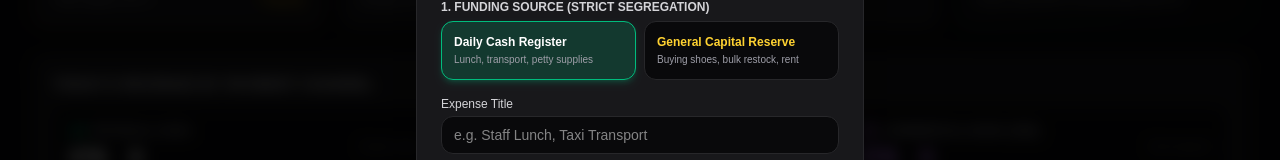
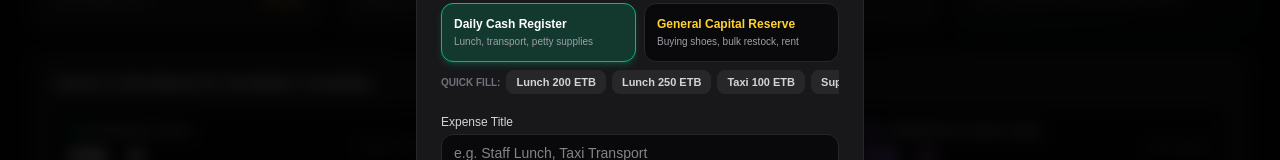
Before and after one commit to Abdulazizgr/Velox, a Next.js app: page /finances in a window 1280 px wide. Both pictures are taken after a click on the button "Record Expense". Shown: the part 221-381 px from the top of the page. Built offline with nearby package versions, Linux system fonts and the light colour scheme; no server answers.

Commit message:
feat(finances): add quick expense presets for staff lunch, transport, and capital restock

```diff
--- a/src/app/finances/page.tsx
+++ b/src/app/finances/page.tsx
@@ -466,7 +466,7 @@ export default function FinancesPage() {
                   <label className="block text-xs font-semibold text-zinc-300 uppercase mb-1.5">
                     1. Funding Source (Strict Segregation)
                   </label>
-                  <div className="grid grid-cols-2 gap-2">
+                  <div className="grid grid-cols-2 gap-2 mb-2">
                     <button
                       type="button"
                       onClick={() => {
@@ -502,6 +502,67 @@ export default function FinancesPage() {
                         Buying shoes, bulk restock, rent
                       </div>
                     </button>
+                  </div>
+
+                  {/* Quick Preset Chips */}
+                  <div className="flex items-center gap-1.5 overflow-x-auto pb-1 scrollbar-none">
+                    <span className="text-[10px] text-zinc-500 uppercase font-bold shrink-0">Quick Fill:</span>
+                    {fundSource === "DAILY_CASH" ? (
+                      <>
+                        <button
+                          type="button"
+                          onClick={() => { setTitle("Staff Lunch"); setAmount("200"); setCategory("LUNCH"); setPaymentMethod("CASH"); }}
+                          className="px-2.5 py-1 rounded-lg bg-zinc-800 hover:bg-zinc-700 text-zinc-300 text-[11px] font-semibold whitespace-nowrap cursor-pointer"
+                        >
+                          Lunch 200 ETB
+                        </button>
+                        <button
+                          type="button"
+                          onClick={() => { setTitle("Staff Lunch"); setAmount("250"); setCategory("LUNCH"); setPaymentMethod("CASH"); }}
+                          className="px-2.5 py-1 rounded-lg bg-zinc-800 hover:bg-zinc-700 text-zinc-300 text-[11px] font-semibold whitespace-nowrap cursor-pointer"
+                        >
+                          Lunch 250 ETB
+                        </button>
+                        <button
+                          type="button"
+                          onClick={() => { setTitle("Taxi Transport"); setAmount("100"); setCategory("TRANSPORT"); setPaymentMethod("CASH"); }}
+                          className="px-2.5 py-1 rounded-lg bg-zinc-800 hover:bg-zinc-700 text-zinc-300 text-[11px] font-semibold whitespace-nowrap cursor-pointer"
+                        >
+                          Taxi 100 ETB
+                        </button>
+                        <button
+                          type="button"
+                          onClick={() => { setTitle("Cleaning Supplies & Detergents"); setAmount("150"); setCategory("SUPPLIES"); setPaymentMethod("CASH"); }}
+                          className="px-2.5 py-1 rounded-lg bg-zinc-800 hover:bg-zinc-700 text-zinc-300 text-[11px] font-semibold whitespace-nowrap cursor-pointer"
+                        >
+                          Supplies 150 ETB
+                        </button>
+                      </>
+                    ) : (
+                      <>
+                        <button
+                          type="button"
+                          onClick={() => { setTitle("New Skate Shoes Batch"); setCategory("SKATE_SHOES"); setPaymentMethod("CBE"); }}
+                          className="px-2.5 py-1 rounded-lg bg-amber-500/10 hover:bg-amber-500/20 text-amber-300 text-[11px] font-semibold whitespace-nowrap cursor-pointer border border-amber-500/30"
+                        >
+                          Skate Shoes
+                        </button>
+                        <button
+                          type="button"
+                          onClick={() => { setTitle("Bulk Snack Restock"); setCategory("SNACK_RESTOCK"); setPaymentMethod("CBE"); }}
+                          className="px-2.5 py-1 rounded-lg bg-amber-500/10 hover:bg-amber-500/20 text-amber-300 text-[11px] font-semibold whitespace-nowrap cursor-pointer border border-amber-500/30"
+                        >
+                          Snack Restock
+                        </button>
+                        <button
+                          type="button"
+                          onClick={() => { setTitle("Rink Facility Monthly Rent"); setCategory("RENT"); setPaymentMethod("CBE"); }}
+                          className="px-2.5 py-1 rounded-lg bg-amber-500/10 hover:bg-amber-500/20 text-amber-300 text-[11px] font-semibold whitespace-nowrap cursor-pointer border border-amber-500/30"
+                        >
+                          Facility Rent
+                        </button>
+                      </>
+                    )}
                   </div>
                 </div>
 
```
